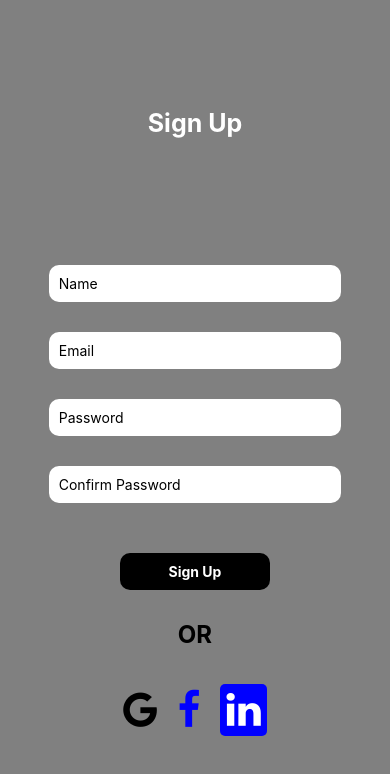
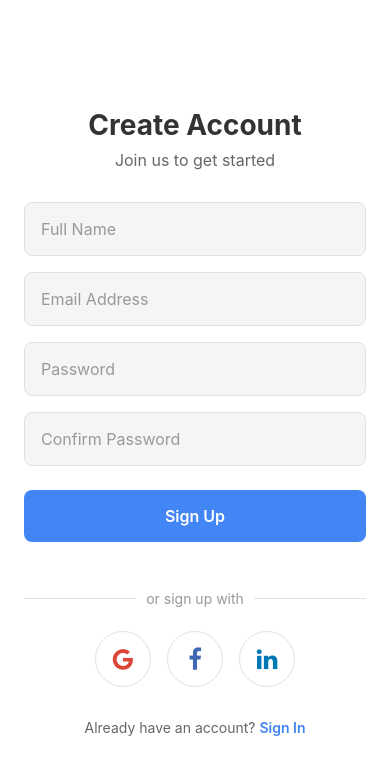
Before and after one commit to khatriaadarsh/loginAndSignUp, a React Native app: screen /SignUp in a window 390 px wide. Shown: the top 774 px of the page. Built offline with nearby package versions, Linux system fonts and the light colour scheme.

Commit message:
Change complete UI of App

```diff
--- a/src/Screens/SignIn.jsx
+++ b/src/Screens/SignIn.jsx
@@ -1,10 +1,12 @@
 import {
   Pressable,
-  StatusBar,
   StyleSheet,
   Text,
   TextInput,
   View,
+  KeyboardAvoidingView,
+  Platform,
+  ScrollView,
 } from 'react-native';
 import React, {useState} from 'react';
 import Icon from 'react-native-vector-icons/FontAwesome';
@@ -12,113 +14,200 @@ import Icon from 'react-native-vector-icons/FontAwesome';
 const SignIn = ({navigation}) => {
   const [email, setEmail] = useState('');
   const [password, setPassword] = useState('');
+
   return (
-    <View style={styles.container}>
-      <Text style={styles.title}>Sign In</Text>
-      <View style={styles.inputTextView}>
+    <KeyboardAvoidingView
+      behavior={Platform.OS === 'ios' ? 'padding' : 'height'}
+      style={styles.container}>
+      <ScrollView contentContainerStyle={styles.scrollContainer}>
+        {/* Header */}
+        <View style={styles.header}>
+          <Text style={styles.title}>Welcome Back</Text>
+          <Text style={styles.subtitle}>Sign in to continue</Text>
+        </View>
+
+        {/* Form */}
+        <View style={styles.formContainer}>
           <TextInput
             style={styles.input}
-          placeholder="Email"
+            placeholder="Email Address"
+            placeholderTextColor="#999"
             value={email}
-          onChange={setEmail}
+            onChangeText={setEmail}
             keyboardType="email-address"
             autoCapitalize="none"
+            autoCorrect={false}
           />
+
           <TextInput
             style={styles.input}
             placeholder="Password"
+            placeholderTextColor="#999"
             value={password}
-          onChange={setPassword}
+            onChangeText={setPassword}
             secureTextEntry
           />
-        <Pressable style={styles.forgetLink}>
-          <Text style={styles.forgetLinkText}>Forget Password?</Text>
+
+          <Pressable style={styles.forgotPassword}>
+            <Text style={styles.forgotPasswordText}>Forgot Password?</Text>
           </Pressable>
-        <View style={styles.btnsView}>
+
           <Pressable
-            style={styles.signinBtn}
+            style={({pressed}) => [
+              styles.signInButton,
+              pressed && styles.buttonPressed,
+            ]}
             onPress={() => navigation.navigate('APIIntegration')}>
-            <Text style={styles.signinBtnText}>Sign In</Text>
-          </Pressable>
-          <Pressable
-            style={styles.signUpLink}
-            onPress={() => navigation.navigate('SignUp')}>
-            <Text style={styles.signUpLinkText}>Need an account? SignUp</Text>
+            <Text style={styles.signInButtonText}>Sign In</Text>
           </Pressable>
         </View>
-        <View style={styles.IconsView}>
-          <Icon name="google" size={40} color="black" />
-          <Icon name="facebook" size={40} color="blue" />
-          <Icon
-            name="linkedin"
-            size={40}
-            color="white"
-            style={{backgroundColor: 'blue', padding: 6, borderRadius: 5}}
-          />
+
+        {/* Divider */}
+        <View style={styles.dividerContainer}>
+          <View style={styles.dividerLine} />
+          <Text style={styles.dividerText}>or continue with</Text>
+          <View style={styles.dividerLine} />
         </View>
+
+        {/* Social Icons */}
+        <View style={styles.socialIconsContainer}>
+          <Pressable style={styles.socialIcon}>
+            <Icon name="google" size={24} color="#DB4437" />
+          </Pressable>
+          <Pressable style={styles.socialIcon}>
+            <Icon name="facebook" size={24} color="#4267B2" />
+          </Pressable>
+          <Pressable style={styles.socialIcon}>
+            <Icon name="linkedin" size={24} color="#0077B5" />
+          </Pressable>
         </View>
+
+        {/* Sign Up Link */}
+        <View style={styles.signUpContainer}>
+          <Text style={styles.signUpText}>Don't have an account? </Text>
+          <Pressable onPress={() => navigation.navigate('SignUp')}>
+            <Text style={styles.signUpLink}>Sign Up</Text>
+          </Pressable>
         </View>
+      </ScrollView>
+    </KeyboardAvoidingView>
   );
 };
 
 export default SignIn;
 
 const styles = StyleSheet.create({
+  // Main containers
   container: {
-    backgroundColor: 'gray',
-    width: '100%',
-    height: '100%',
+    flex: 1,
+    backgroundColor: '#FFFFFF',
+  },
+  scrollContainer: {
+    flexGrow: 1,
+    padding: 24,
     justifyContent: 'center',
+  },
+
+  // Header
+  header: {
+    marginBottom: 40,
     alignItems: 'center',
-    gap: '15%',
   },
   title: {
-    fontSize: 30,
+    fontSize: 28,
     fontWeight: 'bold',
-    color: 'white',
+    color: '#333',
+    marginBottom: 8,
   },
-  inputTextView: {
-    gap: 30,
-    width: '100%',
-    alignItems: 'center',
+  subtitle: {
+    fontSize: 16,
+    color: '#666',
+  },
+
+  // Form
+  formContainer: {
+    marginBottom: 24,
   },
   input: {
-    backgroundColor: 'white',
-    borderColor: 'black',
-    width: '80%',
-    borderRadius: 10,
-    padding: 10,
+    backgroundColor: '#F5F5F5',
+    borderRadius: 8,
+    padding: 16,
+    marginBottom: 16,
+    fontSize: 16,
+    color: '#333',
+    borderWidth: 1,
+    borderColor: '#E0E0E0',
   },
-  forgetLink: {
-    paddingLeft: '54%',
+  forgotPassword: {
+    alignSelf: 'flex-end',
+    marginBottom: 24,
   },
-  forgetLinkText: {
-    textDecorationLine: 'underline',
+  forgotPasswordText: {
+    color: '#4285F4',
+    fontSize: 14,
   },
-  btnsView: {
-    gap: 10,
-    width: '100%',
+  signInButton: {
+    backgroundColor: '#4285F4',
+    borderRadius: 8,
+    padding: 16,
     alignItems: 'center',
+    justifyContent: 'center',
   },
-  signinBtn: {
-    backgroundColor: 'black',
-    padding: 13,
-    borderRadius: 5,
-    width: '50%',
+  buttonPressed: {
+    opacity: 0.8,
+  },
+  signInButtonText: {
+    color: '#FFFFFF',
+    fontSize: 16,
+    fontWeight: '600',
+  },
+
+  // Divider
+  dividerContainer: {
+    flexDirection: 'row',
     alignItems: 'center',
+    marginVertical: 24,
   },
-  signinBtnText: {
-    color: 'white',
-    fontSize: 18,
-    fontWeight: '700',
+  dividerLine: {
+    flex: 1,
+    height: 1,
+    backgroundColor: '#E0E0E0',
   },
-  signUpLinkText: {
-    fontSize: 18,
+  dividerText: {
+    marginHorizontal: 10,
+    color: '#999',
+    fontSize: 14,
   },
-  IconsView: {
+
+  // Social Icons
+  socialIconsContainer: {
     flexDirection: 'row',
-    gap: 20,
-    marginTop: 5,
+    justifyContent: 'center',
+    marginBottom: 32,
+    gap: 16,
+  },
+  socialIcon: {
+    width: 56,
+    height: 56,
+    borderRadius: 28,
+    borderWidth: 1,
+    borderColor: '#E0E0E0',
     alignItems: 'center',
+    justifyContent: 'center',
+  },
+
+  // Sign Up
+  signUpContainer: {
+    flexDirection: 'row',
+    justifyContent: 'center',
+  },
+  signUpText: {
+    color: '#666',
+    fontSize: 14,
+  },
+  signUpLink: {
+    color: '#4285F4',
+    fontSize: 14,
+    fontWeight: '600',
   },
 });
--- a/src/Screens/SignUp.jsx
+++ b/src/Screens/SignUp.jsx
@@ -1,10 +1,12 @@
 import {
+  KeyboardAvoidingView,
   Pressable,
-  StatusBar,
+  ScrollView,
   StyleSheet,
   Text,
   TextInput,
   View,
+  Platform,
 } from 'react-native';
 import React, {useState} from 'react';
 import Icon from 'react-native-vector-icons/FontAwesome';
@@ -13,105 +15,209 @@ const SignUp = ({navigation}) => {
   const [name, setName] = useState('');
   const [email, setEmail] = useState('');
   const [password, setPassword] = useState('');
+  const [confirmPassword, setConfirmPassword] = useState('');
+
   return (
-    <View style={styles.container}>
-      <Text style={styles.title}>Sign Up</Text>
+    <KeyboardAvoidingView
+      behavior={Platform.OS === 'ios' ? 'padding' : 'height'}
+      style={styles.container}>
+      <ScrollView contentContainerStyle={styles.scrollContainer}>
+        {/* Header */}
+        <View style={styles.header}>
+          <Text style={styles.title}>Create Account</Text>
+          <Text style={styles.subtitle}>Join us to get started</Text>
+        </View>
 
-      <View style={styles.inputTextView}>
+        {/* Form */}
+        <View style={styles.formContainer}>
           <TextInput
             style={styles.input}
-          placeholder="Name"
+            placeholder="Full Name"
+            placeholderTextColor="#999"
             value={name}
-          onChange={setName}
-          autoCapitalize="none"
+            onChangeText={setName}
+            autoCapitalize="words"
           />
+
           <TextInput
             style={styles.input}
-          placeholder="Email"
+            placeholder="Email Address"
+            placeholderTextColor="#999"
             value={email}
-          onChange={setEmail}
+            onChangeText={setEmail}
             keyboardType="email-address"
             autoCapitalize="none"
+            autoCorrect={false}
           />
+
           <TextInput
             style={styles.input}
             placeholder="Password"
+            placeholderTextColor="#999"
             value={password}
-          onChange={setPassword}
+            onChangeText={setPassword}
             secureTextEntry
           />
+
           <TextInput
             style={styles.input}
             placeholder="Confirm Password"
-          value={password}
-          onChange={setPassword}
+            placeholderTextColor="#999"
+            value={confirmPassword}
+            onChangeText={setConfirmPassword}
             secureTextEntry
           />
+
           <Pressable
-          style={styles.signinBtn}
+            style={({pressed}) => [
+              styles.signUpButton,
+              pressed && styles.buttonPressed,
+            ]}
             onPress={() => navigation.navigate('APIIntegration')}>
-          <Text style={styles.signinBtnText}>Sign Up</Text>
+            <Text style={styles.signUpButtonText}>Sign Up</Text>
           </Pressable>
-        <Text style={{fontSize: 24, fontWeight: 'bold'}}>OR</Text>
-        <View style={styles.IconsView}>
-          <Icon name="google" size={40} color="black" />
-          <Icon name="facebook" size={40} color="blue" />
-          <Icon
-            name="linkedin"
-            size={40}
-            color="white"
-            style={{backgroundColor: 'blue', padding: 6, borderRadius: 5}}
-          />
         </View>
+
+        {/* Divider */}
+        <View style={styles.dividerContainer}>
+          <View style={styles.dividerLine} />
+          <Text style={styles.dividerText}>or sign up with</Text>
+          <View style={styles.dividerLine} />
         </View>
+
+        {/* Social Icons */}
+        <View style={styles.socialIconsContainer}>
+          <Pressable style={styles.socialIcon}>
+            <Icon name="google" size={24} color="#DB4437" />
+          </Pressable>
+          <Pressable style={styles.socialIcon}>
+            <Icon name="facebook" size={24} color="#4267B2" />
+          </Pressable>
+          <Pressable style={styles.socialIcon}>
+            <Icon name="linkedin" size={24} color="#0077B5" />
+          </Pressable>
         </View>
+
+        {/* Sign In Link */}
+        <View style={styles.signInContainer}>
+          <Text style={styles.signInText}>Already have an account? </Text>
+          <Pressable onPress={() => navigation.goBack()}>
+            <Text style={styles.signInLink}>Sign In</Text>
+          </Pressable>
+        </View>
+      </ScrollView>
+    </KeyboardAvoidingView>
   );
 };
 
 export default SignUp;
 
 const styles = StyleSheet.create({
+  // Main containers
   container: {
-    backgroundColor: 'gray',
-    width: '100%',
-    height: '100%',
+    flex: 1,
+    backgroundColor: '#FFFFFF',
+  },
+  scrollContainer: {
+    flexGrow: 1,
+    paddingHorizontal: 24,
+    paddingVertical: 40,
     justifyContent: 'center',
+  },
+
+  // Header
+  header: {
+    marginBottom: 32,
     alignItems: 'center',
-    gap: '15%',
   },
   title: {
-    fontSize: 25,
-    color: 'white',
+    fontSize: 28,
     fontWeight: 'bold',
+    color: '#333',
+    marginBottom: 8,
   },
-  inputTextView: {
-    gap: 30,
-    width: '100%',
+  subtitle: {
+    fontSize: 16,
+    color: '#666',
+  },
+
+  // Form
+  formContainer: {
+    marginBottom: 24,
+  },
+  input: {
+    backgroundColor: '#F5F5F5',
+    borderRadius: 8,
+    padding: 16,
+    marginBottom: 16,
+    fontSize: 16,
+    color: '#333',
+    borderWidth: 1,
+    borderColor: '#E0E0E0',
+  },
+  signUpButton: {
+    backgroundColor: '#4285F4',
+    borderRadius: 8,
+    padding: 16,
+    alignItems: 'center',
+    justifyContent: 'center',
+    marginTop: 8,
+  },
+  buttonPressed: {
+    opacity: 0.8,
+  },
+  signUpButtonText: {
+    color: '#FFFFFF',
+    fontSize: 16,
+    fontWeight: '600',
+  },
+
+  // Divider
+  dividerContainer: {
+    flexDirection: 'row',
+    alignItems: 'center',
+    marginVertical: 24,
+  },
+  dividerLine: {
+    flex: 1,
+    height: 1,
+    backgroundColor: '#E0E0E0',
+  },
+  dividerText: {
+    marginHorizontal: 10,
+    color: '#999',
+    fontSize: 14,
+  },
+
+  // Social Icons
+  socialIconsContainer: {
+    flexDirection: 'row',
+    justifyContent: 'center',
+    marginBottom: 32,
+    gap: 16,
+  },
+  socialIcon: {
+    width: 56,
+    height: 56,
+    borderRadius: 28,
+    borderWidth: 1,
+    borderColor: '#E0E0E0',
     alignItems: 'center',
     justifyContent: 'center',
   },
-  input: {
-    backgroundColor: 'white',
-    width: '75%',
-    padding: 10,
-    borderRadius: 10,
+
+  // Sign In
+  signInContainer: {
+    flexDirection: 'row',
+    justifyContent: 'center',
   },
-  signinBtn: {
-    backgroundColor: 'black',
-    width: 150,
-    padding: 10,
-    borderRadius: 10,
-    alignItems: 'center',
-    marginTop: 20,
+  signInText: {
+    color: '#666',
+    fontSize: 14,
   },
-  signinBtnText: {
-    color: 'white',
-    fontWeight: 'bold',
-  },
-  IconsView: {
-    flexDirection: 'row',
-    gap: 20,
-    marginTop: 5,
-    alignItems: 'center',
+  signInLink: {
+    color: '#4285F4',
+    fontSize: 14,
+    fontWeight: '600',
   },
 });
--- a/src/TicTacToe.jsx
+++ b/src/TicTacToe.jsx
@@ -1,126 +1,164 @@
 import {Alert, Pressable, StyleSheet, Text, View} from 'react-native';
 import React, {useState} from 'react';
 
-const Temp = () => {
+const TicTacToeGame = () => {
   const [board, setBoard] = useState(Array(9).fill(null));
   const [isXNext, setIsXNext] = useState(true);
-  //  Handle player moves
+
   const handlePress = index => {
-    if (board[index] !== calculateWinner(board)) return;
+    // Prevent overwriting cells and ignore clicks if game is won
+    if (board[index] || calculateWinner(board)) return;
 
-    // Create a copy of the board (Immutable principle
     const newBoard = [...board];
-
-    // Mark the square with X or O based on the current turn
     newBoard[index] = isXNext ? 'X' : 'O';
-
-    // Update state with new board state and toggle the turn
     setBoard(newBoard);
     setIsXNext(!isXNext);
 
-    // Check for winner
     const winner = calculateWinner(newBoard);
     if (winner) {
-      Alert.alert(`Player ${winner} wins!`);
+      Alert.alert('Game Over', `Player ${winner} wins!`);
     } else if (!newBoard.includes(null)) {
-      Alert.alert('It is a draw!');
+      Alert.alert('Game Over', "It's a draw!");
     }
   };
 
-  // Calculate the winner
-  const calculateWinner = square => {
+  const calculateWinner = squares => {
     const lines = [
       [0, 1, 2],
       [3, 4, 5],
-      [6, 7, 8],
+      [6, 7, 8], // rows
       [0, 3, 6],
       [1, 4, 7],
-      [2, 5, 8],
+      [2, 5, 8], // columns
       [0, 4, 8],
-      [2, 4, 6],
+      [2, 4, 6], // diagonals
     ];
+
     for (let [a, b, c] of lines) {
       if (
-        square[a] &&
-        square[a] === square[b] &&
-        square[a] &&
-        square[a] === square[c]
+        squares[a] &&
+        squares[a] === squares[b] &&
+        squares[a] === squares[c]
       ) {
-        return square[a];
+        return squares[a];
       }
     }
     return null;
   };
 
-  // Reset the game
   const resetGame = () => {
     setBoard(Array(9).fill(null));
     setIsXNext(true);
   };
 
+  const winner = calculateWinner(board);
+  const status = winner
+    ? `Winner: Player ${winner}`
+    : !board.includes(null)
+    ? 'Game Draw!'
+    : `Next Player: ${isXNext ? 'X' : 'O'}`;
+
   return (
     <View style={styles.container}>
-      <Text style={styles.title}>Tic Tac Toe</Text>
-      <Text style={styles.title}>
-        {isXNext ? `Player X's turns` : `Player O's turns`}
-      </Text>
+      <Text style={styles.header}>Tic Tac Toe</Text>
+      <Text style={styles.status}>{status}</Text>
+
       <View style={styles.board}>
         {board.map((cell, index) => (
           <Pressable
             key={index}
+            style={[
+              styles.cell,
+              cell === 'X' ? styles.xCell : cell === 'O' ? styles.oCell : null,
+            ]}
             onPress={() => handlePress(index)}
-            style={styles.cell}>
+            disabled={!!cell || !!winner}>
             <Text style={styles.cellText}>{cell}</Text>
           </Pressable>
         ))}
       </View>
-      <Pressable onPress={resetGame} style={styles.resetButton}>
+
+      <Pressable
+        style={({pressed}) => [
+          styles.resetButton,
+          pressed && styles.buttonPressed,
+        ]}
+        onPress={resetGame}>
         <Text style={styles.resetText}>Reset Game</Text>
       </Pressable>
     </View>
   );
 };
 
-export default Temp;
-
 const styles = StyleSheet.create({
   container: {
     flex: 1,
-    backgroundColor: '#f5f5f5',
+    backgroundColor: '#f8f9fa',
+    justifyContent: 'center',
+    alignItems: 'center',
+    padding: 20,
+  },
+  header: {
+    fontSize: 32,
+    fontWeight: 'bold',
+    color: '#333',
+    marginBottom: 10,
+  },
+  status: {
+    fontSize: 20,
+    color: '#555',
+    marginBottom: 30,
+    fontWeight: '600',
+  },
+  board: {
+    width: 300,
+    height: 300,
+    flexDirection: 'row',
+    flexWrap: 'wrap',
+    backgroundColor: '#fff',
+    borderRadius: 10,
+    overflow: 'hidden',
+    shadowColor: '#000',
+    shadowOffset: {width: 0, height: 2},
+    shadowOpacity: 0.1,
+    shadowRadius: 4,
+    elevation: 3,
+  },
+  cell: {
+    width: '33.333%',
+    height: '33.333%',
+    borderWidth: 1,
+    borderColor: '#e0e0e0',
     justifyContent: 'center',
     alignItems: 'center',
   },
-  title: {
-    fontSize: 24,
-    marginBottom: 20,
-    fontWeight: 'bold',
+  xCell: {
+    backgroundColor: '#f0f7ff',
   },
-  board: {
-    width: 300, // Fixed board size
-    height: 300,
-    flexDirection: 'row', // Arrange cells in rows
-    flexWrap: 'wrap', // Allow wrapping to next row
-  },
-  cell: {
-    width: '33.33%',
-    height: '33.33%',
-    borderWidth: 1,
-    borderColor: '#333',
-    justifyContent: 'center',
-    alignItems: 'center',
-    backgroundColor: '#fff',
+  oCell: {
+    backgroundColor: '#fff0f0',
   },
   cellText: {
-    fontSize: 40,
+    fontSize: 48,
+    fontWeight: 'bold',
+    color: '#333',
   },
   resetButton: {
-    marginTop: 20,
-    padding: 10,
-    backgroundColor: '#333',
-    borderRadius: 5,
+    marginTop: 30,
+    paddingVertical: 12,
+    paddingHorizontal: 30,
+    backgroundColor: '#4285f4',
+    borderRadius: 8,
+  },
+  buttonPressed: {
+    opacity: 0.8,
+    transform: [{scale: 0.98}],
   },
   resetText: {
-    color: '#fff',
+    color: 'white',
     fontSize: 18,
+    fontWeight: '600',
   },
 });
+
+export default TicTacToeGame;
```
Lines whose indentation alone changed are shown as unchanged.
